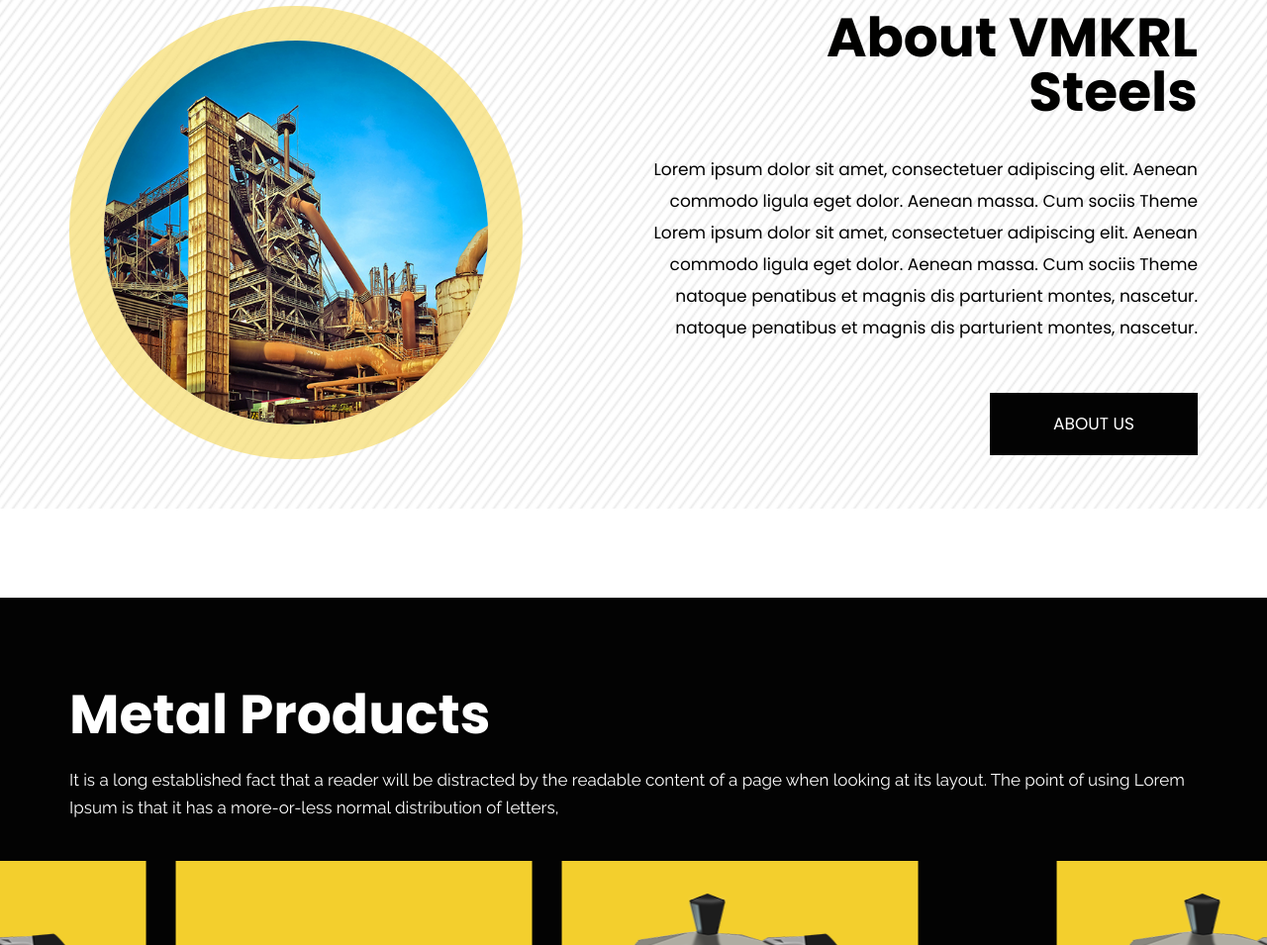
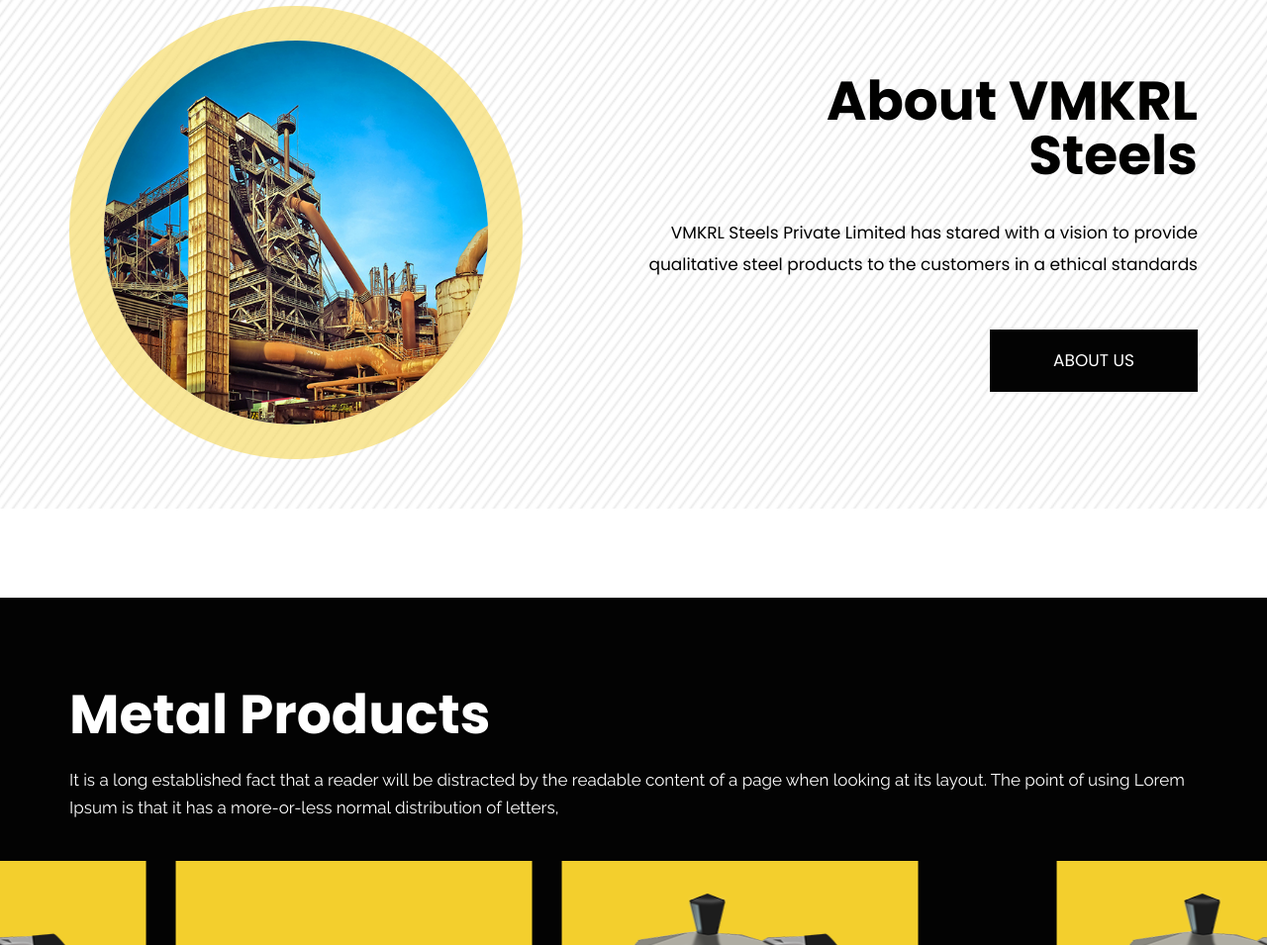
Before and after one commit to Davidjhon567/vmkrlsteels.github.io, a plain HTML site: page index.html in a window 1280 px wide. Shown: the part 1098-2053 px from the top of the page at 99% size. Drawn offline with nearby package versions, Linux system fonts and the light colour scheme; some packages are replaced by stand-ins of ours; a script that the page names is missing.

Commit message:
Update index.html

```diff
--- a/index.html
+++ b/index.html
@@ -156,8 +156,7 @@
                   <div class="col-md-6 offset-md-1">
                      <div class="titlepage text_align_right">
                         <h2>About VMKRL Steels</h2>
-                        <p>Lorem ipsum dolor sit amet, consectetuer adipiscing elit. Aenean commodo ligula eget dolor. Aenean massa. Cum sociis Theme Lorem ipsum dolor sit amet, consectetuer adipiscing elit. Aenean commodo ligula eget dolor. Aenean massa. Cum sociis Theme natoque penatibus et magnis dis parturient montes, nascetur.
-                           natoque penatibus et magnis dis parturient montes, nascetur.
+                        <p>VMKRL Steels Private Limited has stared with a vision to provide qualitative steel products to the customers in a ethical standards
                         </p>
                         <a class="read_more" href="Javascript:void(0)">About Us</a>
                      </div>
```
